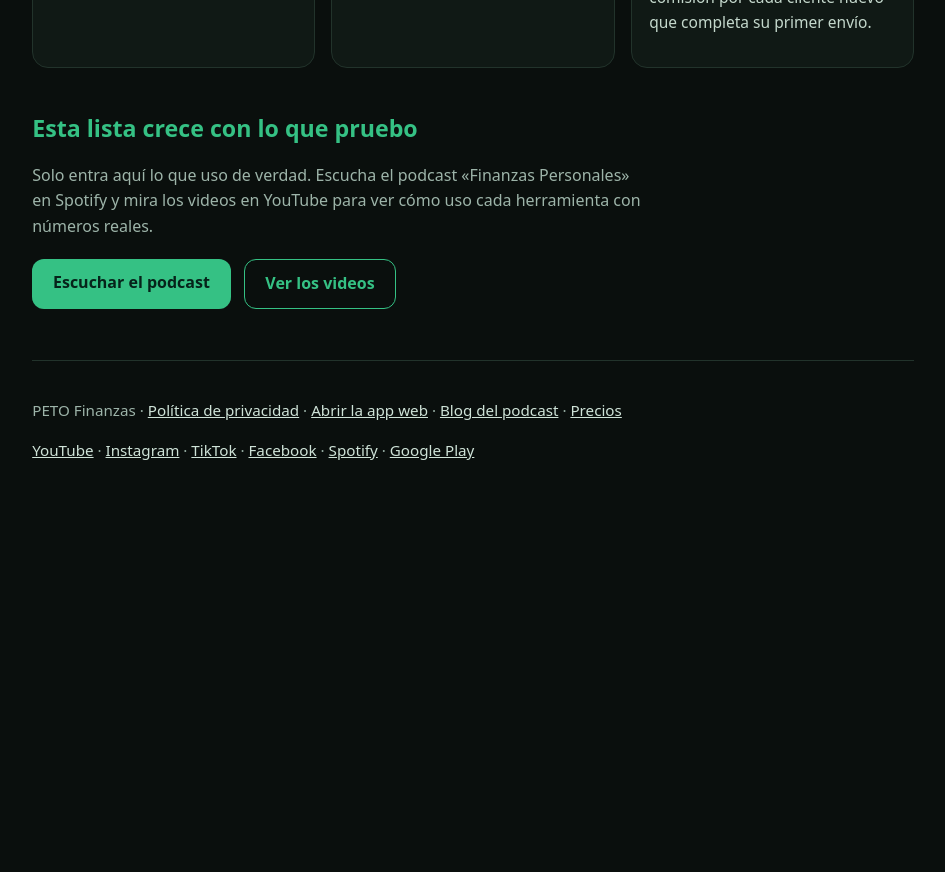
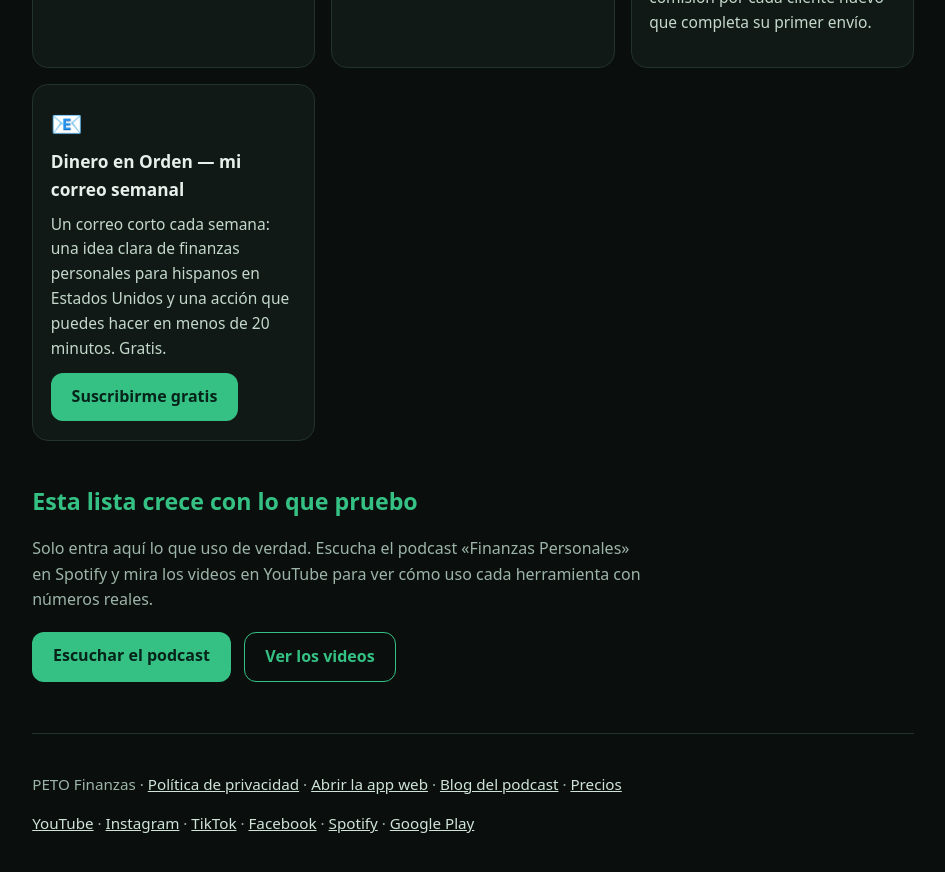
Before and after one commit to roblessantossterlin-lgtm/petofinanzas, a plain HTML site: page recursos/index.html in a window 1280 px wide. Shown: the part 1224-2096 px from the top of the page, without its empty margins (167-1112 px from the left). Before the commit the page ends 1756 px from the top, so only its background shows below. Drawn offline with Linux system fonts and the light colour scheme.

Commit message:
Recursos: tarjeta del newsletter Dinero en Orden (Beehiiv)

```diff
--- a/recursos/index.html
+++ b/recursos/index.html
@@ -62,6 +62,12 @@
       <a class="btn" href="https://www.remitly.com" target="_blank" rel="sponsored noopener" data-i18n="rem_btn">Enviar dinero con Remitly</a>
       <p class="muted" data-i18n="rem_nota">Relación pagada: tú recibes el descuento de $20 y yo recibo una comisión por cada cliente nuevo que completa su primer envío.</p>
     </div>
+    <div class="card">
+      <div class="emoji">📧</div>
+      <h3 data-i18n="news_t">Dinero en Orden — mi correo semanal</h3>
+      <p data-i18n="news_p">Un correo corto cada semana: una idea clara de finanzas personales para hispanos en Estados Unidos y una acción que puedes hacer en menos de 20 minutos. Gratis.</p>
+      <a class="btn" href="https://sterlins-newsletter.beehiiv.com" target="_blank" rel="noopener" data-i18n="news_btn">Suscribirme gratis</a>
+    </div>
   </div>
 
   <section>
@@ -111,6 +117,9 @@ window.PETO_TEXTOS = {
     rem_code: 'Código: AMBTYJP',
     rem_btn: 'Enviar dinero con Remitly',
     rem_nota: 'Relación pagada: tú recibes el descuento de $20 y yo recibo una comisión por cada cliente nuevo que completa su primer envío.',
+    news_t: 'Dinero en Orden — mi correo semanal',
+    news_p: 'Un correo corto cada semana: una idea clara de finanzas personales para hispanos en Estados Unidos y una acción que puedes hacer en menos de 20 minutos. Gratis.',
+    news_btn: 'Suscribirme gratis',
     cierra_h2: 'Esta lista crece con lo que pruebo',
     cierra_p: 'Solo entra aquí lo que uso de verdad. Escucha el podcast «Finanzas Personales» en Spotify y mira los videos en YouTube para ver cómo uso cada herramienta con números reales.',
     btn_spotify: 'Escuchar el podcast',
```
